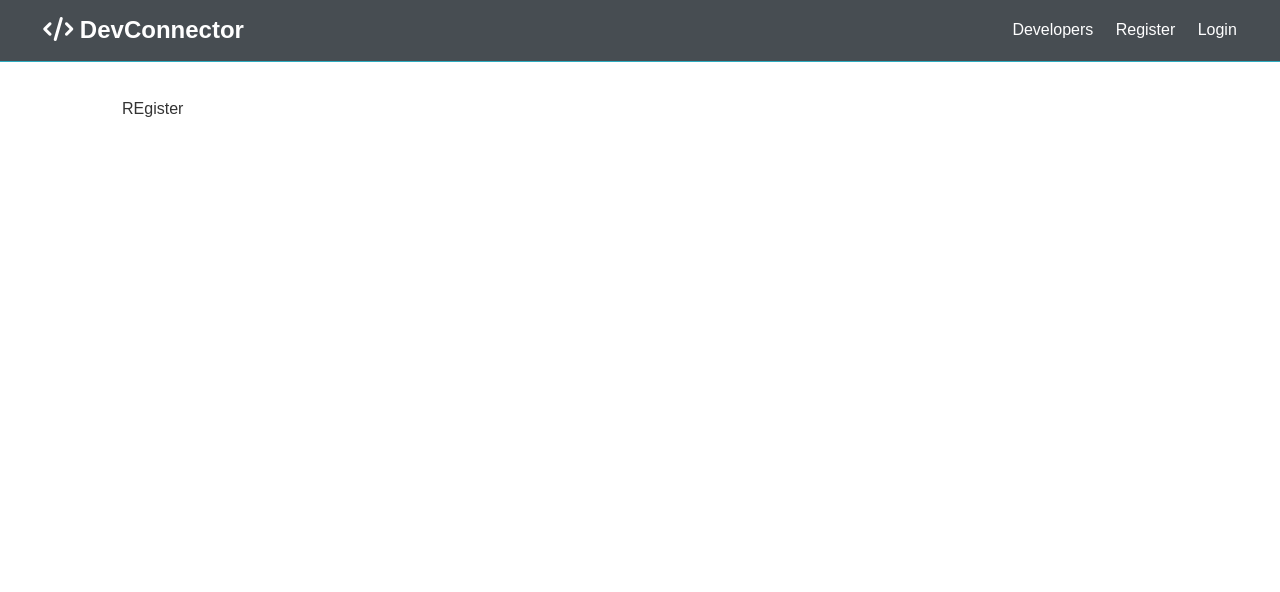
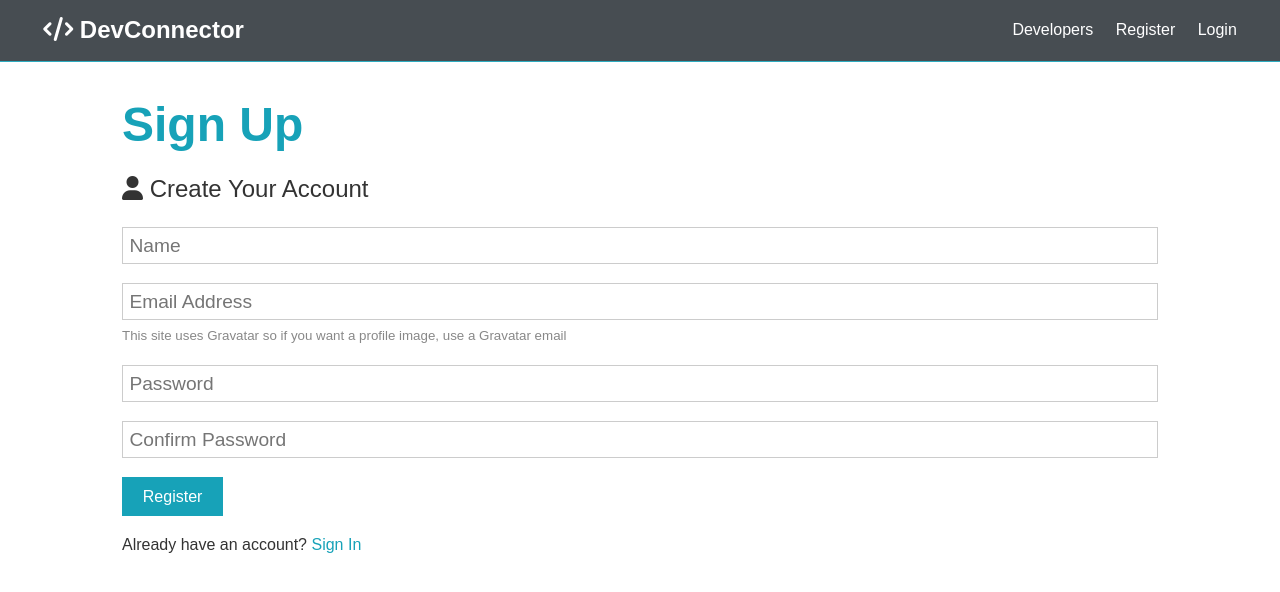
Before and after one commit to Tran-Duc-Hoa/social-network, a React (Create React App) app in the folder client/: page /register in a window 1280 px wide. Shown: the top 592 px of the page. Built offline with nearby package versions, Linux system fonts and the light colour scheme.

Commit message:
Add Login, Register form

```diff
--- a/client/src/components/auth/Login.js
+++ b/client/src/components/auth/Login.js
@@ -1,7 +1,57 @@
-import React from 'react';
+import React, { Fragment, useState } from 'react';
+import { Link } from 'react-router-dom';
 
 const Login = () => {
-    return <div>Login</div>;
+    const [formData, setFormData] = useState({
+        email: '',
+        password: '',
+    });
+
+    const { email, password } = formData;
+
+    const onChange = (e) => {
+        setFormData({ ...formData, [e.target.name]: e.target.value });
+    };
+
+    const onSubmit = async (e) => {
+        e.preventDefault();
+        console.log('success');
+    };
+
+    return (
+        <Fragment>
+            <h1 className="large text-primary">Sign in</h1>
+            <p className="lead">
+                <i className="fas fa-user"></i> Sign Into Your Account
+            </p>
+            <form className="form" onSubmit={onSubmit}>
+                <div className="form-group">
+                    <input
+                        type="email"
+                        placeholder="Email Address"
+                        name="email"
+                        value={email}
+                        onChange={onChange}
+                        required
+                    />
+                </div>
+                <div className="form-group">
+                    <input
+                        type="password"
+                        placeholder="Password"
+                        name="password"
+                        value={password}
+                        onChange={onChange}
+                        minLength="6"
+                    />
+                </div>
+                <input type="submit" className="btn btn-primary" value="Login" />
+            </form>
+            <p className="my-1">
+                Don't have an account? <Link to="/register">Sign Up</Link>
+            </p>
+        </Fragment>
+    );
 };
 
 export default Login;
--- a/client/src/components/auth/Register.js
+++ b/client/src/components/auth/Register.js
@@ -1,7 +1,106 @@
-import React from 'react';
+import React, { Fragment, useState } from 'react';
+import { Link } from 'react-router-dom';
+import axios from 'axios';
 
-const Login = () => {
-    return <div>REgister</div>;
+const Register = () => {
+    const [formData, setFormData] = useState({
+        name: '',
+        email: '',
+        password: '',
+        password2: '',
+    });
+
+    const { name, email, password, password2 } = formData;
+
+    const onChange = (e) => {
+        setFormData({ ...formData, [e.target.name]: e.target.value });
+    };
+
+    const onSubmit = async (e) => {
+        e.preventDefault();
+        if (password !== password2) {
+            console.log('password do not match ');
+        } else {
+            const newUser = {
+                name,
+                email,
+                password,
+            };
+
+            try {
+                const config = {
+                    headers: {
+                        'Content-Type': 'application/json',
+                    },
+                };
+
+                const body = JSON.stringify(newUser);
+
+                const res = await axios.post('/api/users', body, config);
+                console.log(res);
+            } catch (err) {
+                console.error(err.response.data);
+            }
+        }
+    };
+
+    return (
+        <Fragment>
+            <h1 className="large text-primary">Sign Up</h1>
+            <p className="lead">
+                <i className="fas fa-user"></i> Create Your Account
+            </p>
+            <form className="form" onSubmit={onSubmit}>
+                <div className="form-group">
+                    <input
+                        type="text"
+                        placeholder="Name"
+                        name="name"
+                        value={name}
+                        onChange={onChange}
+                        required
+                    />
+                </div>
+                <div className="form-group">
+                    <input
+                        type="email"
+                        placeholder="Email Address"
+                        name="email"
+                        value={email}
+                        onChange={onChange}
+                        required
+                    />
+                    <small className="form-text">
+                        This site uses Gravatar so if you want a profile image, use a Gravatar email
+                    </small>
+                </div>
+                <div className="form-group">
+                    <input
+                        type="password"
+                        placeholder="Password"
+                        name="password"
+                        value={password}
+                        onChange={onChange}
+                        minLength="6"
+                    />
+                </div>
+                <div className="form-group">
+                    <input
+                        type="password"
+                        placeholder="Confirm Password"
+                        name="password2"
+                        value={password2}
+                        onChange={onChange}
+                        minLength="6"
+                    />
+                </div>
+                <input type="submit" className="btn btn-primary" value="Register" />
+            </form>
+            <p className="my-1">
+                Already have an account? <Link to="/login">Sign In</Link>
+            </p>
+        </Fragment>
+    );
 };
 
-export default Login;
+export default Register;
--- a/package.json
+++ b/package.json
@@ -21,7 +21,6 @@
     "homepage": "https://github.com/Tran-Duc-Hoa/social-network#readme",
     "dependencies": {
         "bcrypt": "^5.0.1",
-        "bcryptjs": "^2.4.3",
         "config": "^3.3.6",
         "cors": "^2.8.5",
         "express": "^4.17.1",
```
Also changed, not shown: 2 other files (tests, documents, lock files or other folders).
